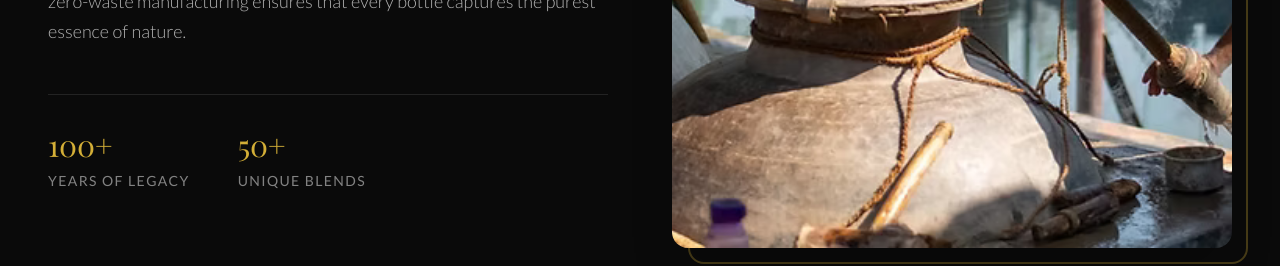
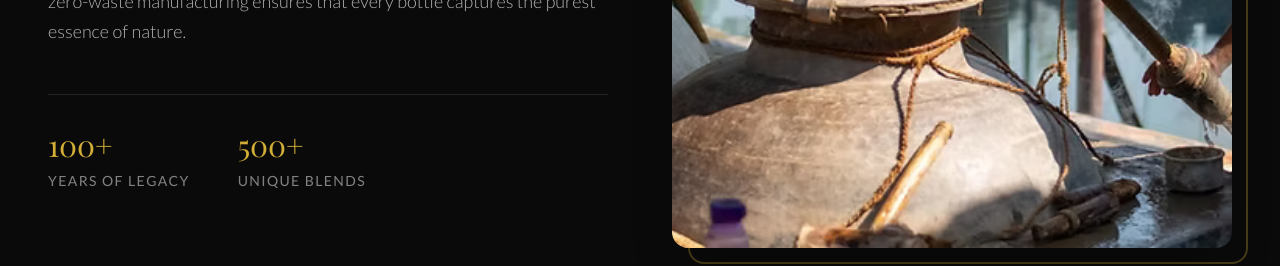
Before and after one commit to sdhaval97/barouliya-fragrances, a React (Vite) app: page / in a window 1280 px wide. Shown: the part 1380-1646 px from the top of the page. Built offline with nearby package versions, Linux system fonts and the light colour scheme; a web font is replaced by a local one.

Commit message:
changed "50+" to "500+"

```diff
--- a/src/components/sections/OurStory.jsx
+++ b/src/components/sections/OurStory.jsx
@@ -30,7 +30,7 @@ const OurStory = () => {
                                 <p className="text-sm text-cream/50 tracking-widest uppercase mt-2">Years of Legacy</p>
                             </div>
                             <div>
-                                <h4 className="text-3xl font-serif text-gold">50+</h4>
+                                <h4 className="text-3xl font-serif text-gold">500+</h4>
                                 <p className="text-sm text-cream/50 tracking-widest uppercase mt-2">Unique Blends</p>
                             </div>
                         </div>
```
